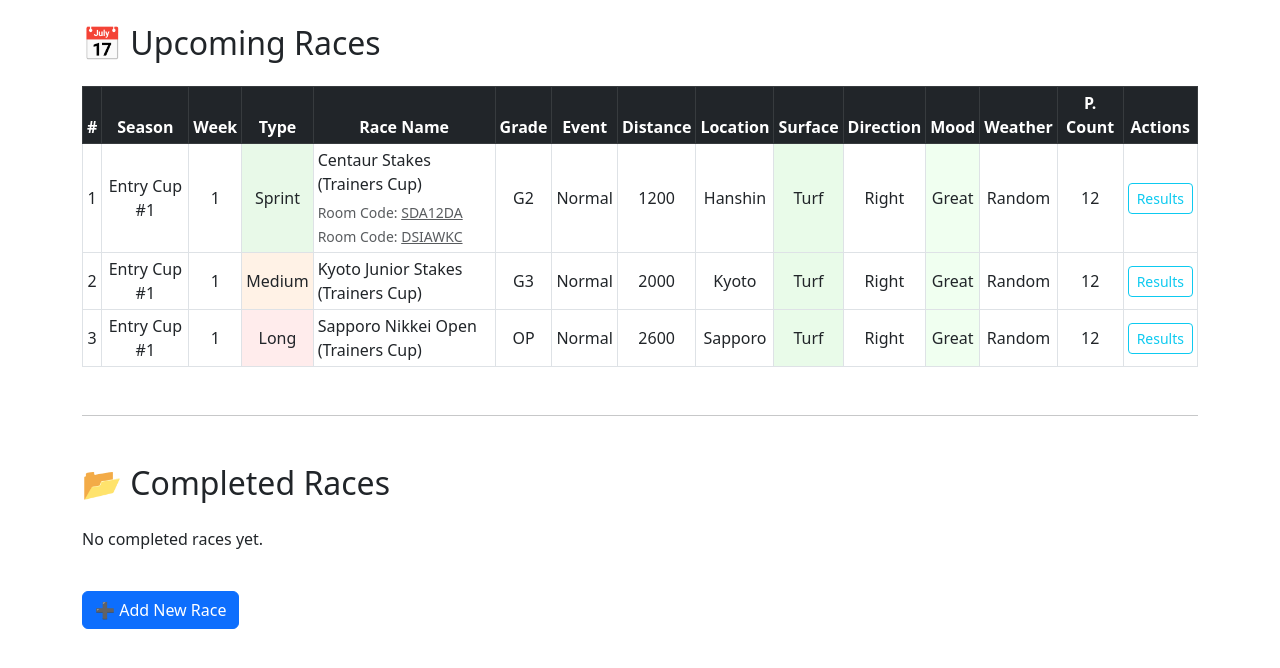
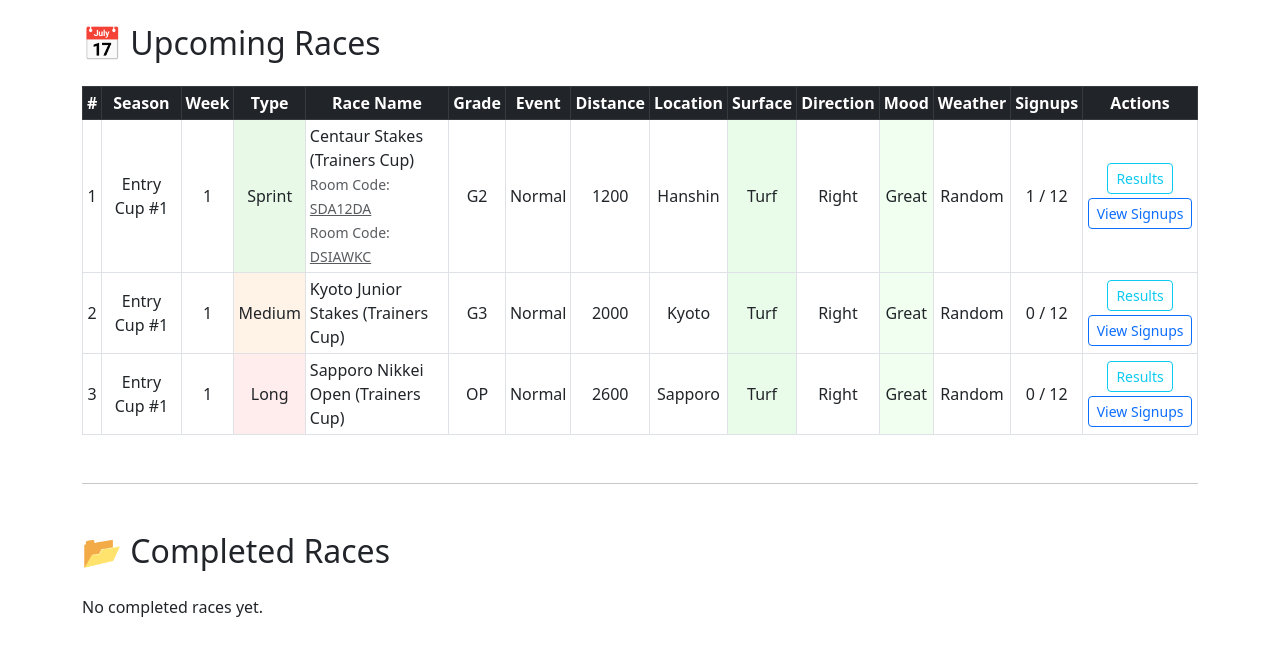
Before and after one commit to Acrith/uma-ladder, a Flask app: page /schedule in a window 1280 px wide. Shown: the part 80-748 px from the top of the page. Run offline with Flask 3, Linux system fonts and the light colour scheme; tables that the repository leaves empty hold one stand-in row (values such as "Sample post"); parts of the project's set-up code (start-up, migrations or seed data) failed here and were passed over.

Commit message:
Readjustting for fly.io

```diff
--- a/app.py
+++ b/app.py
@@ -6,6 +6,7 @@ from werkzeug.security import generate_password_hash, check_password_hash
 from flask_sqlalchemy import SQLAlchemy
 from sqlalchemy import func, desc
 from functools import wraps
+from datetime import datetime, timedelta
 import os
 import uuid
 
@@ -18,6 +19,11 @@ db = SQLAlchemy(app)
 login_manager = LoginManager()
 login_manager.init_app(app)
 login_manager.login_view = "login"
+
+db_path = "/data/ladder.db"
+while not os.path.exists(db_path):
+    print("⏳ Waiting for /data/ladder.db to appear...")
+    time.sleep(1)
 
 def generate_reset_token(username, expires_sec=3600):
     s = URLSafeTimedSerializer(current_app.config['SECRET_KEY'])
@@ -80,10 +86,31 @@ class Race(db.Model):
     participant_count = db.Column(db.Integer, nullable=True)
     completed = db.Column(db.Boolean, default=False)
     invite_code = db.Column(db.String(255))  # Increased size to allow multiple codes
+    scheduled_date = db.Column(db.Date, nullable=True)
+    scheduled_start = db.Column(db.DateTime, nullable=True)
 
     @property
     def invite_codes(self):
         return [code.strip() for code in self.invite_code.split(',')] if self.invite_code else []
+
+    @property
+    def starts_in(self):
+        if self.scheduled_start:
+            delta = self.scheduled_start - datetime.utcnow()
+            if delta.total_seconds() > 0:
+                hours = delta.total_seconds() // 3600
+                minutes = (delta.total_seconds() % 3600) // 60
+                return f"{int(hours)}h{int(minutes)}m"
+        return None
+
+class RaceSignup(db.Model):
+    id = db.Column(db.Integer, primary_key=True)
+    user_id = db.Column(db.Integer, db.ForeignKey("user.id"), nullable=False)
+    race_id = db.Column(db.Integer, db.ForeignKey("race.id"), nullable=False)
+    timestamp = db.Column(db.DateTime, default=datetime.utcnow)
+
+    user = db.relationship("User", backref="signups")
+    race = db.relationship("Race", backref="signups")
 
 class Result(db.Model):
     id = db.Column(db.Integer, primary_key=True)
@@ -317,6 +344,52 @@ def schedule():
     completed_races = Race.query.filter_by(completed=True).order_by(Race.week.desc(), Race.race_number.desc()).all()
     return render_template("schedule.html", upcoming_races=upcoming_races, completed_races=completed_races)
 
+@app.route('/signup_race/<int:race_id>', methods=['POST'])
+@login_required
+def signup_race(race_id):
+    race = Race.query.get_or_404(race_id)
+
+    # Get all signups for this user
+    week_signups = (
+        RaceSignup.query
+        .join(Race, RaceSignup.race_id == Race.id)
+        .filter(RaceSignup.user_id == current_user.id, Race.week == race.week)
+        .count()
+    )
+
+    if week_signups >= 3:
+        flash("⚠️ You can only sign up for 3 races per week.", "warning")
+    else:
+        existing = RaceSignup.query.filter_by(user_id=current_user.id, race_id=race.id).first()
+        if existing:
+            flash("You're already signed up for this race.", "info")
+        else:
+            signup = RaceSignup(user_id=current_user.id, race_id=race.id)
+            db.session.add(signup)
+            db.session.commit()
+            flash("✅ Successfully signed up for race!", "success")
+
+    return redirect(url_for('schedule'))
+
+@app.route('/unsign_race/<int:race_id>', methods=['POST'])
+@login_required
+def unsign_race(race_id):
+    signup = RaceSignup.query.filter_by(user_id=current_user.id, race_id=race_id).first()
+    if signup:
+        db.session.delete(signup)
+        db.session.commit()
+        flash("🚪 You have been unsigned from the race.", "info")
+    else:
+        flash("You're not signed up for this race.", "warning")
+
+    return redirect(url_for('schedule'))
+
+@app.route('/race/<int:race_id>/signups')
+@login_required
+def view_race_signups(race_id):
+    race = Race.query.get_or_404(race_id)
+    return render_template('race_signups.html', race=race)
+
 @app.route("/race/<int:race_id>/complete", methods=["POST"])
 @login_required
 @role_required('editor', 'admin', 'superadmin')
@@ -449,6 +522,24 @@ def edit_race(race_id):
         race.weather = request.form.get("weather")
         race.participant_count = int(request.form.get("participant_count") or 0)
         race.invite_code = request.form.get("invite_code")
+        date_input = request.form.get("scheduled_date")
+        time_input = request.form.get("scheduled_start")
+
+        if date_input:
+            try:
+                race.scheduled_date = datetime.strptime(date_input, "%Y-%m-%d").date()
+            except ValueError:
+                race.scheduled_date = None
+        else:
+            race.scheduled_date = None
+
+        if time_input:
+            try:
+                race.scheduled_start = datetime.strptime(time_input, "%Y-%m-%dT%H:%M")
+            except ValueError:
+                race.scheduled_start = None
+        else:
+            race.scheduled_start = None
 
         db.session.commit()
         flash("Race updated!", "success")
--- a/templates/add_race.html
+++ b/templates/add_race.html
@@ -64,6 +64,7 @@
         <option value="1500">1500</option>
         <option value="1600">1600</option>
         <option value="1800">1800</option>
+        <option value="1900">1900</option>
         <option value="2000">2000</option>
         <option value="2200">2200</option>
         <option value="2300">2300</option>
--- a/templates/admin_users.html
+++ b/templates/admin_users.html
@@ -34,9 +34,13 @@
       </select>
       <button type="submit" class="btn btn-sm btn-primary">Update</button>
     </form>
-        <a href="{{ url_for('delete_user', user_id=user.id) }}" class="btn btn-sm btn-danger"
+    <a href="{{ url_for('delete_user', user_id=user.id) }}" class="btn btn-sm btn-danger mt-1"
        onclick="return confirm('Are you sure you want to delete this user?');">
       Delete
+    </a>
+    <a href="{{ url_for('admin_generate_reset_link', user_id=user.id) }}"
+       class="btn btn-sm btn btn-warning">
+      Reset Password
     </a>
   {% endif %}
 </td>
--- a/templates/player_profile.html
+++ b/templates/player_profile.html
@@ -28,7 +28,7 @@
     <tr>
       <td>{{ r.race.week }}</td>
       <td><a href="{{ url_for('race_results', race_id=r.race.id) }}" class="text-dark text-decoration-underline">{{ r.race.race_name }}</a> ({{ r.race.grade }})</td>
-      <<td style="position: relative;">
+      <td style="position: relative;">
   {% if r.uma_image_url %}
     <span class="uma-hover" data-img="{{ r.uma_image_url }}" data-bs-toggle="modal" data-bs-target="#imageModal"
           style="cursor: pointer; text-decoration: underline;">
--- a/templates/schedule.html
+++ b/templates/schedule.html
@@ -21,7 +21,7 @@
       <th>Direction</th>
       <th>Mood</th>
       <th>Weather</th>
-      <th>P. Count</th>
+      <th>Signups</th>
       <th class="text-center">Actions</th>
     </tr>
   </thead>
@@ -41,11 +41,11 @@
 
 <td class="text-start">
   {{ race.race_name }}
+
   {% if race.invite_codes %}
-    <div class="mt-1">
     {% for code in race.invite_codes %}
       <div>
-          <small class="text-muted mb-0">
+        <small class="text-muted">
           Room Code:
           <span class="copy-code text-decoration-underline" data-code="{{ code }}" style="cursor: pointer;" title="Click to copy">
             {{ code }}
@@ -53,7 +53,12 @@
         </small>
       </div>
     {% endfor %}
-    </div>
+  {% endif %}
+
+  {% if race.starts_in %}
+    <div><small class="text-muted">Starts in: {{ race.starts_in }}</small></div>
+  {% elif race.scheduled_date %}
+    <div><small class="text-muted">Scheduled: {{ race.scheduled_date.strftime('%d.%m.%Y') }}</small></div>
   {% endif %}
 </td>
 
@@ -76,17 +81,30 @@
       </td>
 
       <td>{{ race.weather }}</td>
-      <td>{{ race.participant_count }}</td>
+      <td class="{% if race.participant_count and race.signups | length >= race.participant_count %}text-danger fw-bold{% endif %}">
+  {{ race.signups | length }}
+  {% if race.participant_count %}
+    / {{ race.participant_count }}
+  {% endif %}
+</td>
 
       <td>
         <div class="d-flex gap-1 justify-content-center flex-wrap">
-          {% if current_user.is_authenticated and current_user.is_admin %}
+          {% if current_user.is_authenticated and current_user.role in ['editor', 'admin', 'superadmin'] %}
           <a href="{{ url_for('edit_race', race_id=race.id) }}" class="btn btn-sm btn-outline-secondary">Edit</a>
           {% endif %}
 
           <a href="{{ url_for('race_results', race_id=race.id) }}" class="btn btn-sm btn-outline-info">Results</a>
-
-          {% if current_user.is_authenticated and current_user.is_admin and not race.completed %}
+    {% if current_user.is_authenticated %}
+      {% set is_signed_up = race.signups | selectattr("user_id", "equalto", current_user.id) | list | length > 0 %}
+      <form method="POST" action="{{ url_for('unsign_race' if is_signed_up else 'signup_race', race_id=race.id) }}">
+        <button type="submit" class="btn btn-sm {{ 'btn-warning' if is_signed_up else 'btn-success' }}">
+          {{ "Unsign" if is_signed_up else "Sign Up" }}
+        </button>
+      </form>
+    {% endif %}
+    <a href="{{ url_for('view_race_signups', race_id=race.id) }}" class="btn btn-sm btn-outline-primary">View Signups</a>
+          {% if current_user.is_authenticated and current_user.role in ['admin', 'superadmin'] and not race.completed %}
             <form method="POST" action="{{ url_for('mark_race_completed', race_id=race.id) }}">
               <button type="submit" class="btn btn-sm btn-outline-success" title="Mark Completed">✔</button>
             </form>
@@ -122,7 +140,7 @@
       <th>Direction</th>
       <th>Mood</th>
       <th>Weather</th>
-      <th>P. Count</th>
+      <th>Signups</th>
       <th class="text-center">Actions</th>
     </tr>
   </thead>
@@ -160,11 +178,19 @@
       </td>
 
       <td>{{ race.weather }}</td>
-      <td>{{ race.participant_count }}</td>
+<td>
+  {% if race.signups|length > 0 %}
+    {{ race.signups|length }}/{{ race.participant_count or '?' }}
+  {% elif race.results|length > 0 %}
+    ~{{ race.results|length }} (results)
+  {% else %}
+    <span class="text-muted">N/A</span>
+  {% endif %}
+</td>
 
       <td>
         <div class="d-flex gap-1 justify-content-center flex-wrap">
-          {% if current_user.is_authenticated and current_user.is_admin %}
+          {% if current_user.is_authenticated and current_user.role in ['editor', 'admin', 'superadmin'] %}
             <a href="{{ url_for('edit_race', race_id=race.id) }}" class="btn btn-sm btn-outline-secondary">Edit</a>
           {% endif %}
           <a href="{{ url_for('race_results', race_id=race.id) }}" class="btn btn-sm btn-outline-info">Results</a>
@@ -177,9 +203,9 @@
 {% else %}
 <p>No completed races yet.</p>
 {% endif %}
-
+{% if current_user.is_authenticated and current_user.role in ['admin', 'superadmin'] %}
 <a href="{{ url_for('add_race') }}" class="btn btn-primary mt-4">➕ Add New Race</a>
-
+{% endif %}
 <script>
   document.addEventListener('DOMContentLoaded', () => {
     document.querySelectorAll('.copy-code').forEach(span => {
@@ -198,5 +224,4 @@
     });
   });
 </script>
-
 {% endblock %}
```
Also changed, not shown: fly.toml (+8 -0 lines), templates/edit_race.html (+30 -1 lines), templates/race_signups.html (added, +24 -0 lines). Lines whose indentation alone changed are shown as unchanged.
